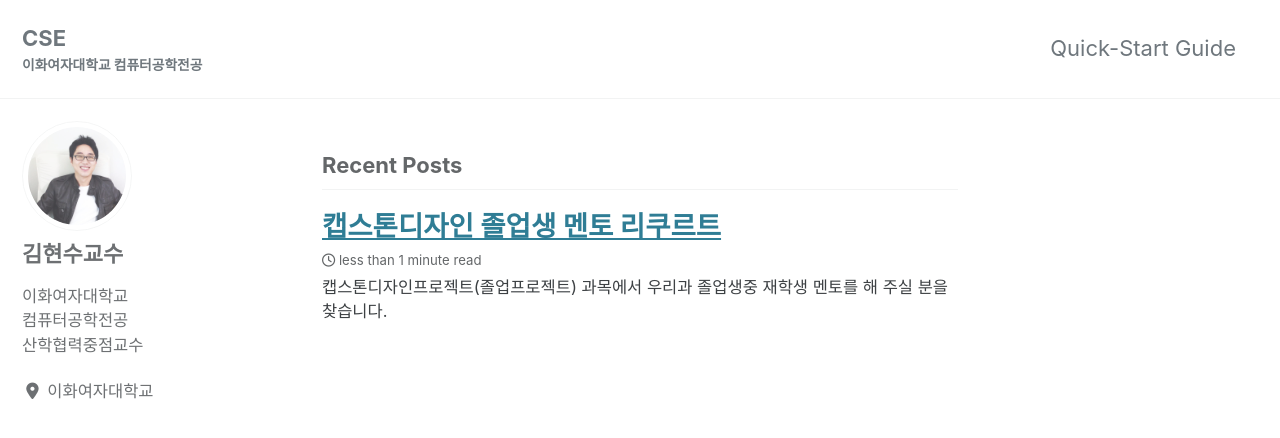
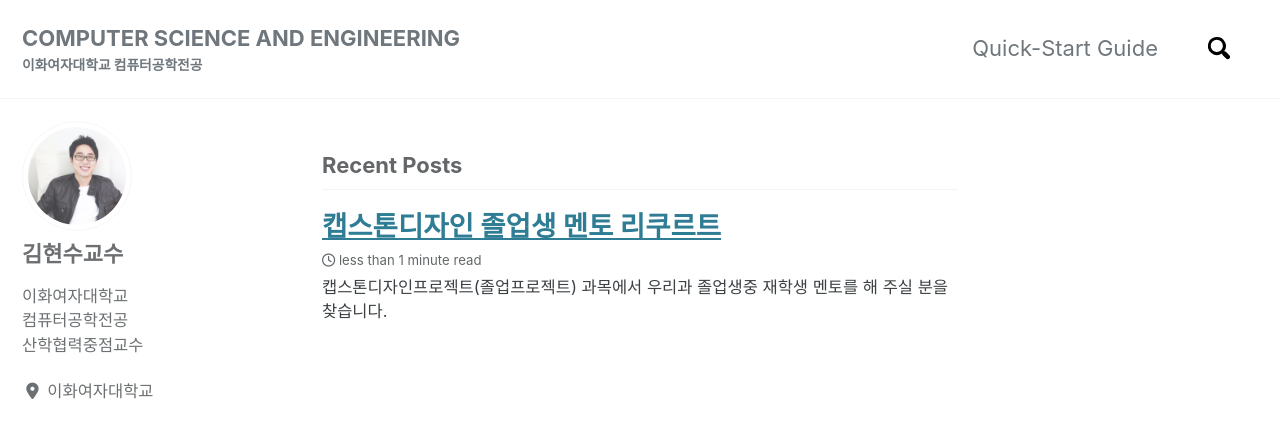
Before and after one commit to faculty-hieonn/faculty-hieonn.github.io, a Jekyll site: the page built from index.html, in a window 1280 px wide and 900 px high. Shown: the top 438 px of the window. Built offline with Jekyll 4.4.1, drawn with Linux system fonts in a browser that asks for light colours; cached includes are drawn as plain includes; nearby versions of some CDN libraries; the list of posts is cut into pages by our own code; part of the change alters nothing that is shown.

```diff
--- a/_config.yml
+++ b/_config.yml
@@ -16,7 +16,7 @@ minimal_mistakes_skin    : "default" # "air", "aqua", "contrast", "dark", "dirt"
 
 # Site Settings
 locale                   : "ko-KO"
-title                    : "CSE"
+title                    : "COMPUTER SCIENCE AND ENGINEERING"
 title_separator          : "-"
 subtitle                 : "이화여자대학교 컴퓨터공학전공"
 name                     : "김현수 산학협력중점교수"
@@ -26,7 +26,7 @@ baseurl                  : # the subpath of your site, e.g. "/blog"
 repository               : # GitHub username/repo-name e.g. "mmistakes/minimal-mistakes"
 teaser                   : # path of fallback teaser image, e.g. "/assets/images/500x300.png"
 logo                     : # path of logo image to display in the masthead, e.g. "/assets/images/88x88.png"
-masthead_title           : # overrides the website title displayed in the masthead, use " " for no title
+masthead_title           : ""
 # breadcrumbs            : false # true, false (default)
 words_per_minute         : 200
 comments:
@@ -51,7 +51,7 @@ reCaptcha:
   secret                 :
 atom_feed:
   path                   : # blank (default) uses feed.xml
-search                   : # true, false (default)
+search                   : true
 search_full_content      : # true, false (default)
 search_provider          : # lunr (default), algolia, google
 algolia:
```
Also changed, not shown: screenshot-layouts.png (deleted), screenshot.png (deleted).
